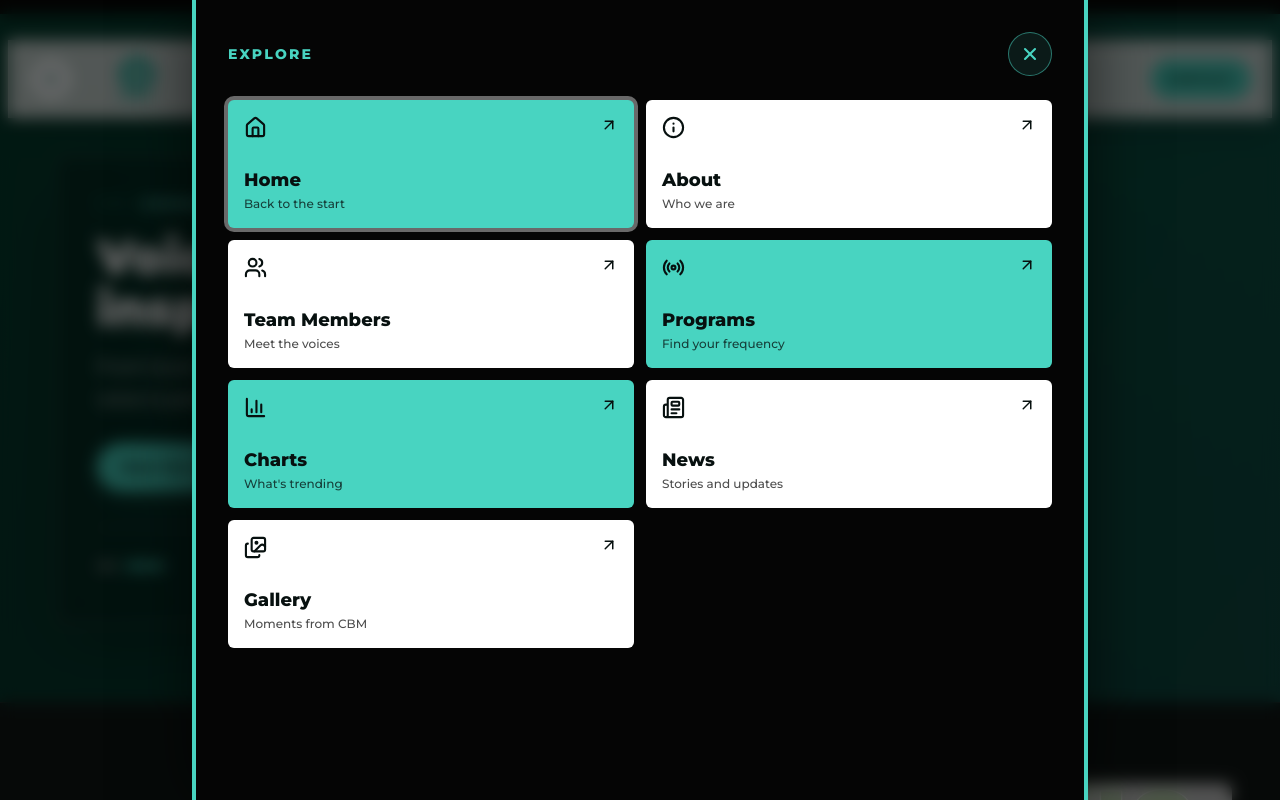
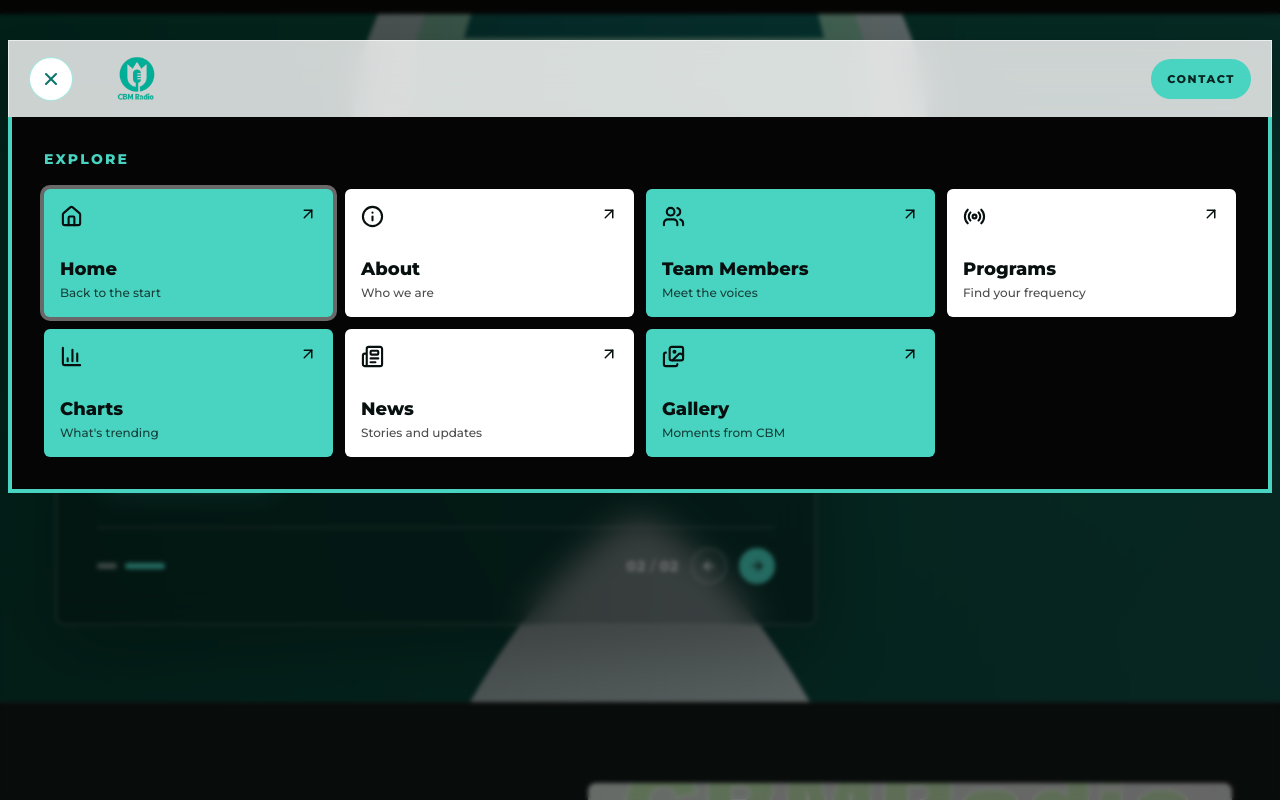
Before and after one commit to CBM-GROUP/cbmradio3-publicwebsite, a Next.js app: page / in a window 1280 px wide. Both pictures are taken after a click on the button 51 px from the left and 79 px from the top of the page. Shown: the top 800 px of the page. Built offline with nearby package versions, Linux system fonts and the light colour scheme; no server answers.

Commit message:
feat: bar-width menu panel that rolls out from the menubar

```diff
--- a/src/components/header.tsx
+++ b/src/components/header.tsx
@@ -114,31 +114,31 @@ export default function Header() {
           </div>
           {isMenuOpen &&
             createPortal(
-              <div className="fixed inset-0 z-[100]">
               <button
                 type="button"
                 aria-label="Close navigation menu"
                 onClick={() => setIsMenuOpen(false)}
-                  className="absolute inset-0 h-full w-full cursor-default bg-black/60 backdrop-blur-sm"
-                />
-                <div className="relative mx-auto flex h-full w-[70vw] flex-col overflow-y-auto border-x-4 border-[#48d4c1] bg-[#050505] p-5 text-white shadow-[0_0_60px_rgba(0,0,0,0.6)] sm:p-8">
-                  <div className="mb-6 flex items-center justify-between">
-                    <span className="text-sm font-extrabold uppercase tracking-[0.16em] text-[#48d4c1]">
+                className="fixed inset-0 z-40 h-full w-full cursor-default bg-black/50 backdrop-blur-[2px]"
+              />,
+              document.body,
+            )}
+          <div
+            inert={!isMenuOpen}
+            aria-hidden={!isMenuOpen}
+            className={`absolute -left-px -right-px top-full border-x-4 border-b-4 border-[#48d4c1] bg-[#050505] text-white shadow-[0_24px_60px_rgba(0,0,0,0.45)] transition-[clip-path] duration-500 ease-[cubic-bezier(0.22,1,0.36,1)] ${
+              isMenuOpen
+                ? "[clip-path:inset(0_0_0_0)]"
+                : "pointer-events-none [clip-path:inset(0_0_100%_0)]"
+            }`}
+          >
+            <div className="max-h-[70vh] overflow-y-auto p-5 sm:p-8">
+              <span className="mb-5 block text-sm font-extrabold uppercase tracking-[0.16em] text-[#48d4c1]">
                 Explore
               </span>
-                    <button
-                      type="button"
-                      aria-label="Close navigation menu"
-                      onClick={() => setIsMenuOpen(false)}
-                      className="grid h-11 w-11 place-items-center rounded-full border border-[#48d4c1]/50 bg-[#48d4c1]/10 text-[#48d4c1] transition-colors hover:bg-[#48d4c1] hover:text-[#062521]"
-                    >
-                      <X size={20} strokeWidth={2.5} />
-                    </button>
-                  </div>
               <nav
                 id="mobile-navigation"
                 aria-label="Main navigation"
-                    className="grid grid-cols-1 gap-3 sm:grid-cols-2"
+                className="grid grid-cols-1 gap-3 sm:grid-cols-2 lg:grid-cols-4"
               >
                 {primaryNavigation.map((item, index) => {
                   const isActive =
@@ -146,15 +146,21 @@ export default function Header() {
                     (item.href !== "/" && pathname.startsWith(item.href + "/"));
                   const Icon = navMeta[item.href]?.icon ?? Home;
                   const detail = navMeta[item.href]?.detail ?? "";
-                      const isTeal = (Math.floor(index / 2) + index) % 2 === 0;
+                  const isTeal = index % 2 === 0;
 
                   return (
+                    <div
+                      key={item.href}
+                      style={{ transitionDelay: isMenuOpen ? `${150 + index * 50}ms` : "0ms" }}
+                      className={`transition-[opacity,translate] duration-500 ease-out ${
+                        isMenuOpen ? "translate-y-0 opacity-100" : "-translate-y-3 opacity-0"
+                      }`}
+                    >
                     <Link
-                          key={item.href}
                       href={item.href}
                       aria-current={isActive ? "page" : undefined}
                       onClick={() => setIsMenuOpen(false)}
-                          className={`group flex min-h-32 flex-col justify-between rounded-md p-4 text-[#07100f] transition-transform hover:-translate-y-1 ${
+                      className={`group flex h-full min-h-32 flex-col justify-between rounded-md p-4 text-[#07100f] transition-transform hover:-translate-y-1 ${
                         isTeal ? "bg-[#48d4c1]" : "bg-white"
                       } ${isActive ? "ring-4 ring-white/40" : ""}`}
                     >
@@ -171,13 +177,12 @@ export default function Header() {
                         <span className="mt-0.5 block text-xs font-medium text-black/70">{detail}</span>
                       </span>
                     </Link>
+                    </div>
                   );
                 })}
               </nav>
             </div>
-              </div>,
-              document.body,
-            )}
+          </div>
         </div>
       </div>
     </header>
```
Lines whose indentation alone changed are shown as unchanged.
